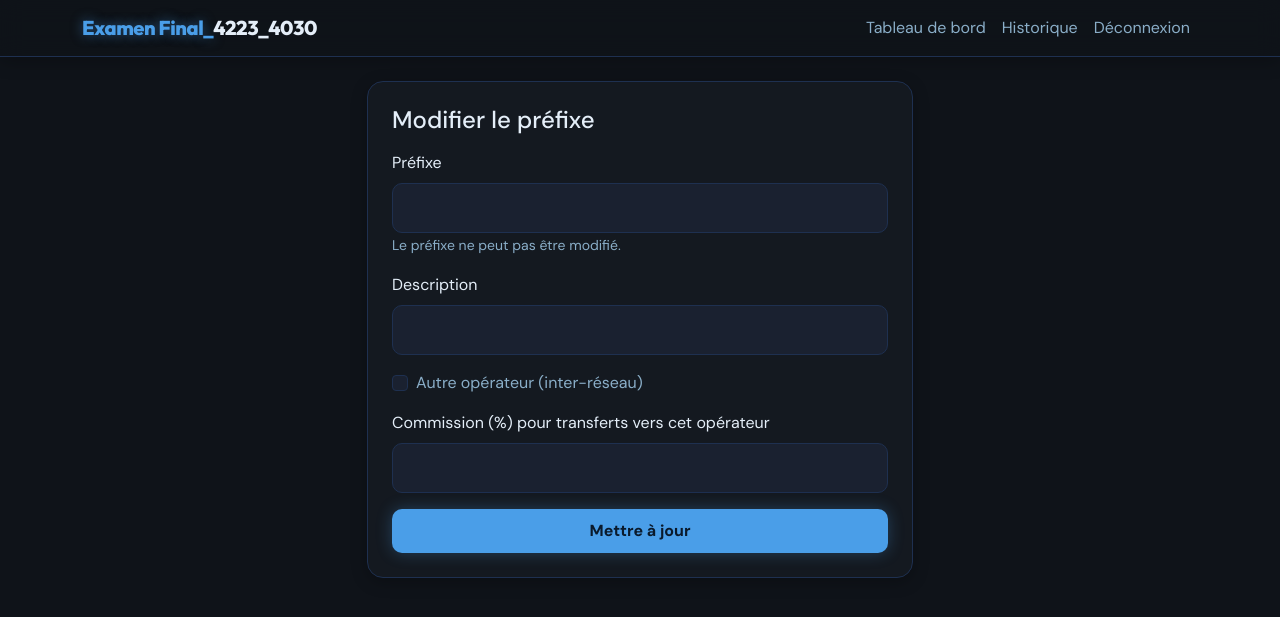
After one commit to Etufrank/ExamenS4-4223_4030, a CodeIgniter 4 app: template app/Views/admin/prefixe_edit.php in a window 1280 px wide. The commit adds this page. Shown: the top 617 px of the page. Run offline with PHP 8.4 and a stand-in for CodeIgniter, Linux system fonts and the light colour scheme; the template is opened without the code that fills it, so the values that code supplies are empty; some libraries are stand-ins or nearby versions.

Commit message:
modif views

```diff
--- /dev/null
+++ b/app/Views/admin/prefixe_edit.php
@@ -0,0 +1,37 @@
+<?= $this->extend('layouts/main') ?>
+<?= $this->section('content') ?>
+<div class="row justify-content-center">
+    <div class="col-md-6">
+        <div class="card-glass p-4">
+            <h4 class="mb-3">Modifier le préfixe</h4>
+            <form action="<?= base_url('admin/mettre-a-jour-prefixe/' . $prefixe['id']) ?>" method="post">
+                <?= csrf_field() ?>
+                <div class="mb-3">
+                    <label for="prefixe" class="form-label">Préfixe</label>
+                    <input type="text" name="prefixe" id="prefixe" class="form-control form-control-custom"
+                           value="<?= esc($prefixe['prefixe']) ?>" readonly>
+                    <small class="text-muted">Le préfixe ne peut pas être modifié.</small>
+                </div>
+                <div class="mb-3">
+                    <label for="description" class="form-label">Description</label>
+                    <input type="text" name="description" id="description" class="form-control form-control-custom"
+                           value="<?= esc($prefixe['description']) ?>">
+                </div>
+                <div class="mb-3">
+                    <div class="form-check">
+                        <input type="checkbox" name="est_autre_operateur" id="est_autre_operateur" class="form-check-input" value="1"
+                               <?= $prefixe['est_autre_operateur'] ? 'checked' : '' ?>>
+                        <label for="est_autre_operateur" class="form-check-label">Autre opérateur (inter-réseau)</label>
+                    </div>
+                </div>
+                <div class="mb-3">
+                    <label for="commission_pourcentage" class="form-label">Commission (%) pour transferts vers cet opérateur</label>
+                    <input type="number" name="commission_pourcentage" id="commission_pourcentage" class="form-control form-control-custom"
+                           step="0.01" value="<?= $prefixe['commission_pourcentage'] ?>">
+                </div>
+                <button type="submit" class="btn btn-primary-custom w-100">Mettre à jour</button>
+            </form>
+        </div>
+    </div>
+</div>
+<?= $this->endSection() ?>
```
Also changed, not shown: app/Views/admin/prefixes.php (+40 -11 lines).
